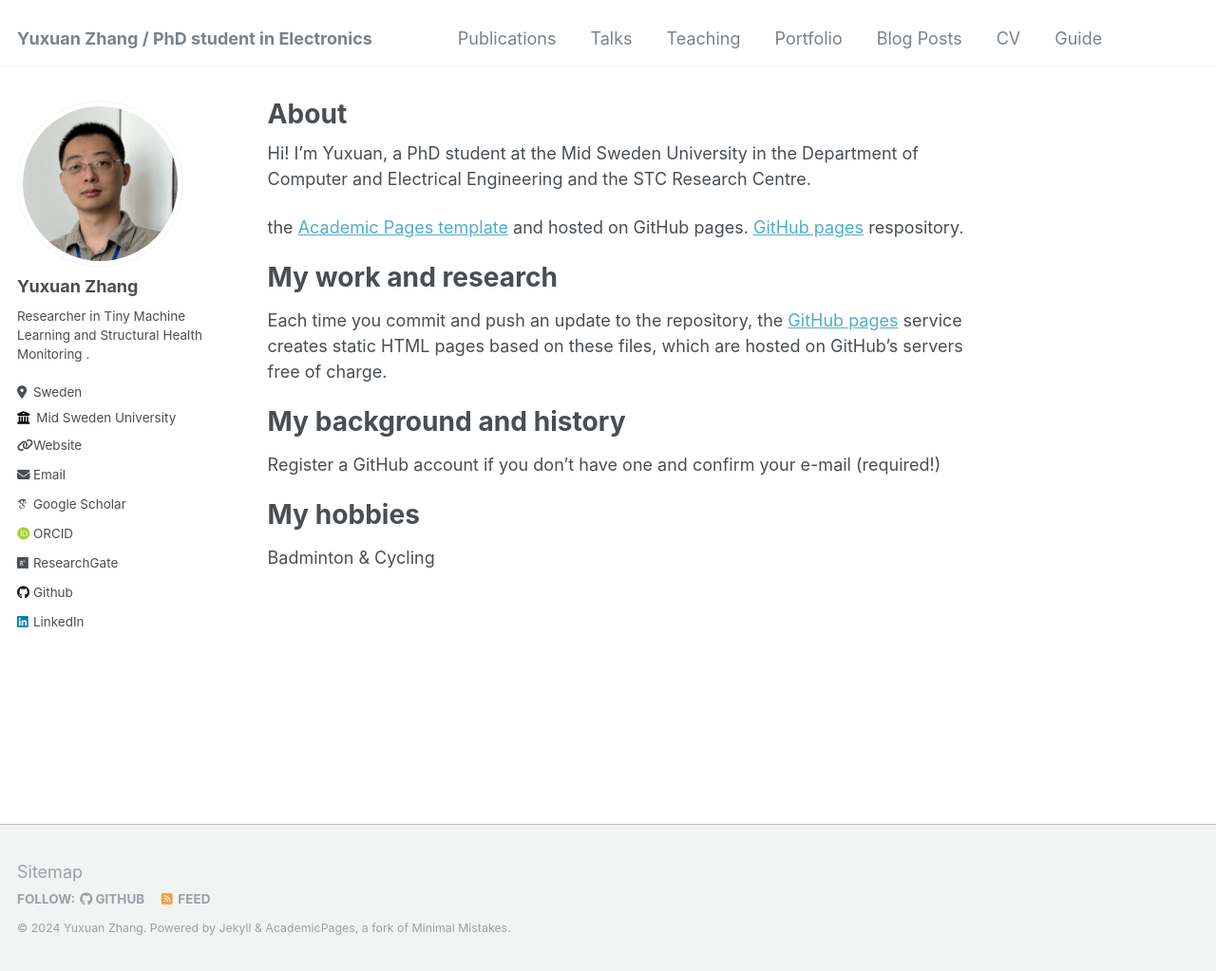
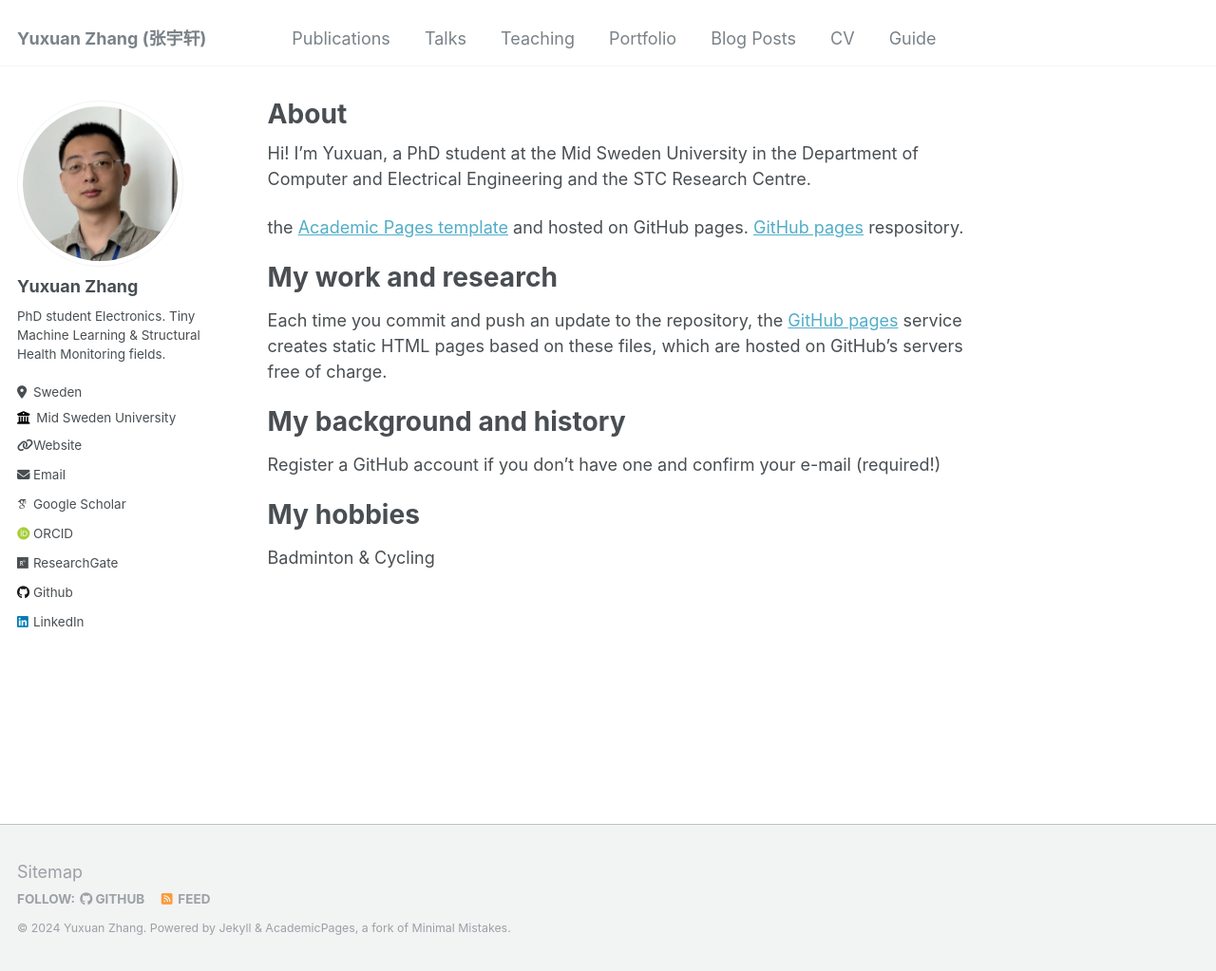
Before and after one commit to YuxuanZhang-96/YuxuanZhang-96.github.io, a Jekyll site: the page built from _pages/about.md, in a window 1280 px wide and 1023 px high. Shown: the whole window at 95% size. Built offline with Jekyll 4.4.1, drawn with Linux system fonts in a browser that asks for light colours; some web fonts are replaced.

Commit message:
Update _config.yml

```diff
--- a/_config.yml
+++ b/_config.yml
@@ -8,7 +8,7 @@
 
 # Basic Site Settings
 locale                   : "en-US"
-title                    : "Yuxuan Zhang / PhD student in Electronics"
+title                    : "Yuxuan Zhang (张宇轩)"
 title_separator          : "-"
 name                     : &name "Yuxuan Zhang"
 description              : &description "personal description"
@@ -23,7 +23,7 @@ author:
   # Biographic information
   avatar           : "profile.png"
   name             : "Yuxuan Zhang"
-  bio              : "Researcher in Tiny Machine Learning and Structural Health Monitoring ."
+  bio              : "PhD student Electronics. Tiny Machine Learning & Structural Health Monitoring fields."
   location         : "Sweden"
   employer         : "Mid Sweden University"
   uri              : "https://www.miun.se/Personal/z/yuxuanzhang/"
```
